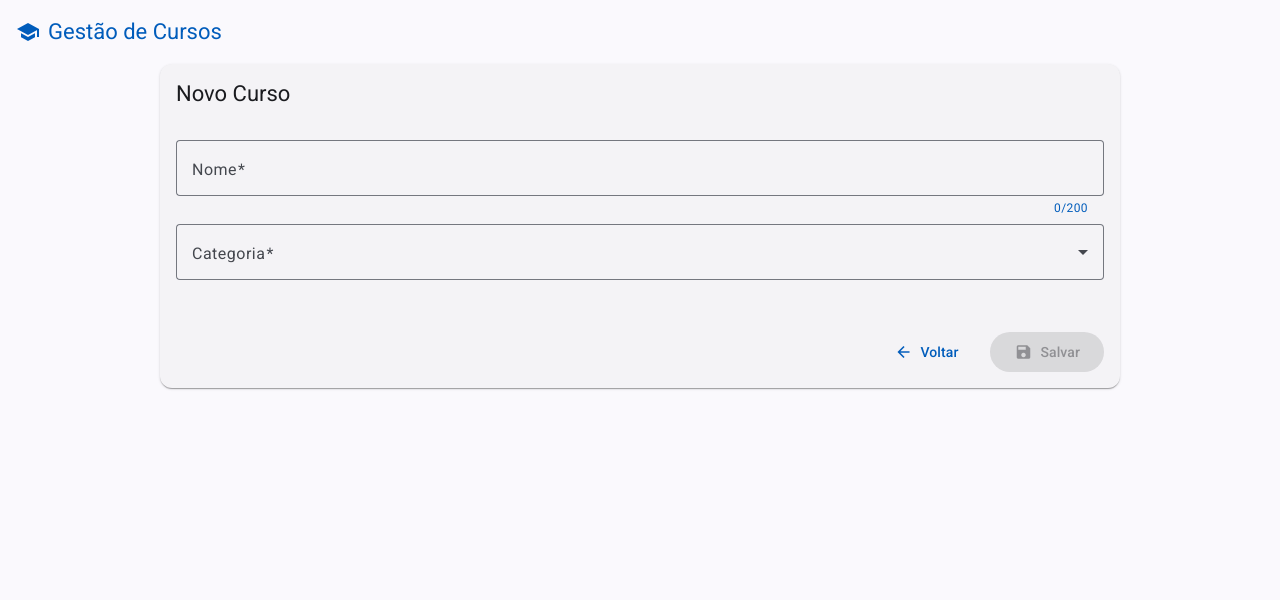
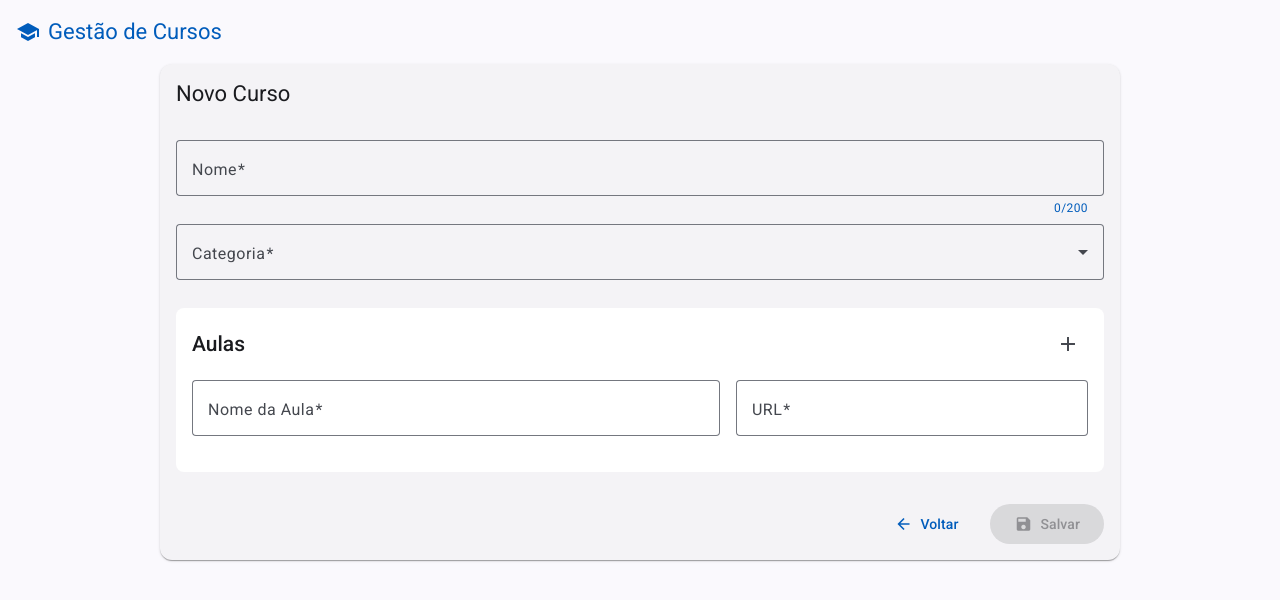
Before and after one commit to HelitonLima/-FRONT-Curso-Loiane-Spring-boot-java, an Angular app: page /cursos/novo in a window 1280 px wide. Shown: the top 600 px of the page. Built offline with nearby package versions, Linux system fonts and the light colour scheme.

Commit message:
CRUD Angular + Spring | 50: Curso-Aulas: FormArray HTML

```diff
--- a/src/app/pages/courses/course-form/course-form.html
+++ b/src/app/pages/courses/course-form/course-form.html
@@ -24,6 +24,32 @@
                     <mat-error>{{ getErrorMessage('category') }}</mat-error>
                 }
             </mat-form-field>
+
+            <div class="lessons-container">
+                <div class="lessons-header">
+                    <h2>Aulas</h2>
+
+                    <button mat-icon-button type="button">
+                        <mat-icon aria-label="Adicionar aula">add</mat-icon>
+                    </button>
+                </div>
+
+                <div class="lessons-list">
+                    @for(lesson of lessons.controls; track lesson; let i = $index) {
+                        <div class="lesson-row" [formGroup]="lesson">
+                            <mat-form-field appearance="outline" [ngStyle]="{width: '60%'}">
+                                <mat-label>Nome da Aula</mat-label>
+                                <input matInput formControlName="name" placeholder="Nome da aula" />
+                            </mat-form-field>
+                            <mat-form-field appearance="outline" [ngStyle]="{width: '40%'}">
+                                <mat-label>URL</mat-label>
+                                <input matInput formControlName="youtubeUrl" placeholder="URL da aula" />
+                            </mat-form-field>
+                        </div>
+                    }
+                </div>
+            </div>
+
         </form>
     </mat-card-content>
 
@@ -35,7 +61,7 @@
 
         @if (mode !== 'view') {
             <button matButton="filled" type="submit" (click)="onSubmit()"
-                [disabled]="form.invalid || loading">
+                [disabled]="form.invalid || loading" aria-label="Salvar curso">
                 @if (loading) {
                     <mat-progress-spinner diameter="20" mode="indeterminate"></mat-progress-spinner>
                 } @else {
--- a/src/app/pages/courses/course-form/course-form.scss
+++ b/src/app/pages/courses/course-form/course-form.scss
@@ -8,3 +8,23 @@
 .full-width {
     width: 100%;
 }
+
+
+.lessons-container {
+    padding: 16px;
+    background-color: white;
+    border-radius: 8px;
+}
+
+.lessons-header {
+    display: flex;
+    justify-content: space-between;
+    align-items: center;
+    margin-bottom: 16px;
+}
+
+.lesson-row {
+    display: flex;
+    align-items: center;
+    gap: 16px;
+}
--- a/src/styles.scss
+++ b/src/styles.scss
@@ -39,6 +39,10 @@ body {
 html, body { height: 100%; }
 body { margin: 0; font-family: Roboto, "Helvetica Neue", sans-serif; }
 
+h1, h2, h3, h4, h5, h6 {
+  margin: 0;
+  font-weight: 500;
+}
 
 mat-card {
   max-width: 960px;
```
Also changed, not shown: src/app/pages/courses/course-form/course-form.ts (+5 -2 lines).
